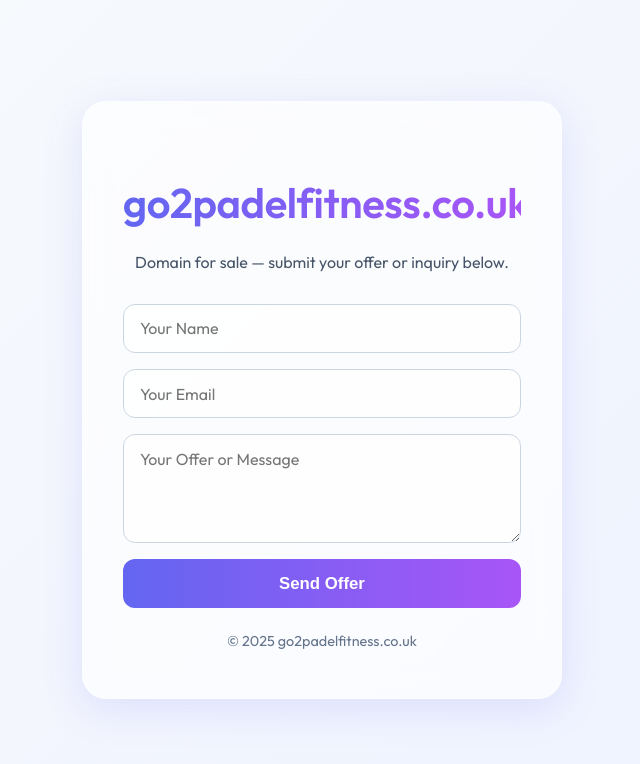
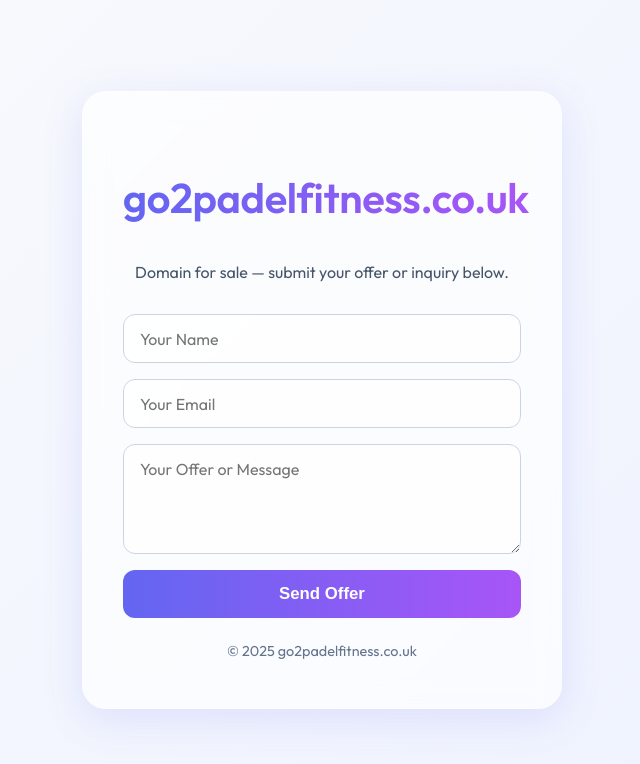
Before and after one commit to lah9w/forsaledomaintwo, a plain HTML site: page index.html in a window 1280 px wide. Shown: the whole page, without its empty margins (318-958 px from the left). Drawn offline with Linux system fonts and the light colour scheme.

Commit message:
Update index.html

```diff
--- a/index.html
+++ b/index.html
@@ -42,15 +42,17 @@
     }
 
  h1 {
+  display: inline-block;              /* new: keeps text in its own box */
   font-size: clamp(1.8rem, 4vw, 2.6rem);
   background: linear-gradient(90deg, var(--primary), var(--accent));
   -webkit-background-clip: text;
   -webkit-text-fill-color: transparent;
   margin-bottom: 0.75rem;
   font-weight: 600;
-      line-height: 1.2;       /* Prevents clipping */
-      padding-bottom: 0.2em;  /* Ensures descenders visible */
+  line-height: 1.25;                  /* slightly taller */
+  padding: 0.1em 0 0.25em 0;          /* bottom padding ensures descenders show */
   letter-spacing: -0.01em;
+  overflow: visible;                  /* allow text to render fully */
 }
 
     p {
```
Lines whose indentation alone changed are shown as unchanged.
